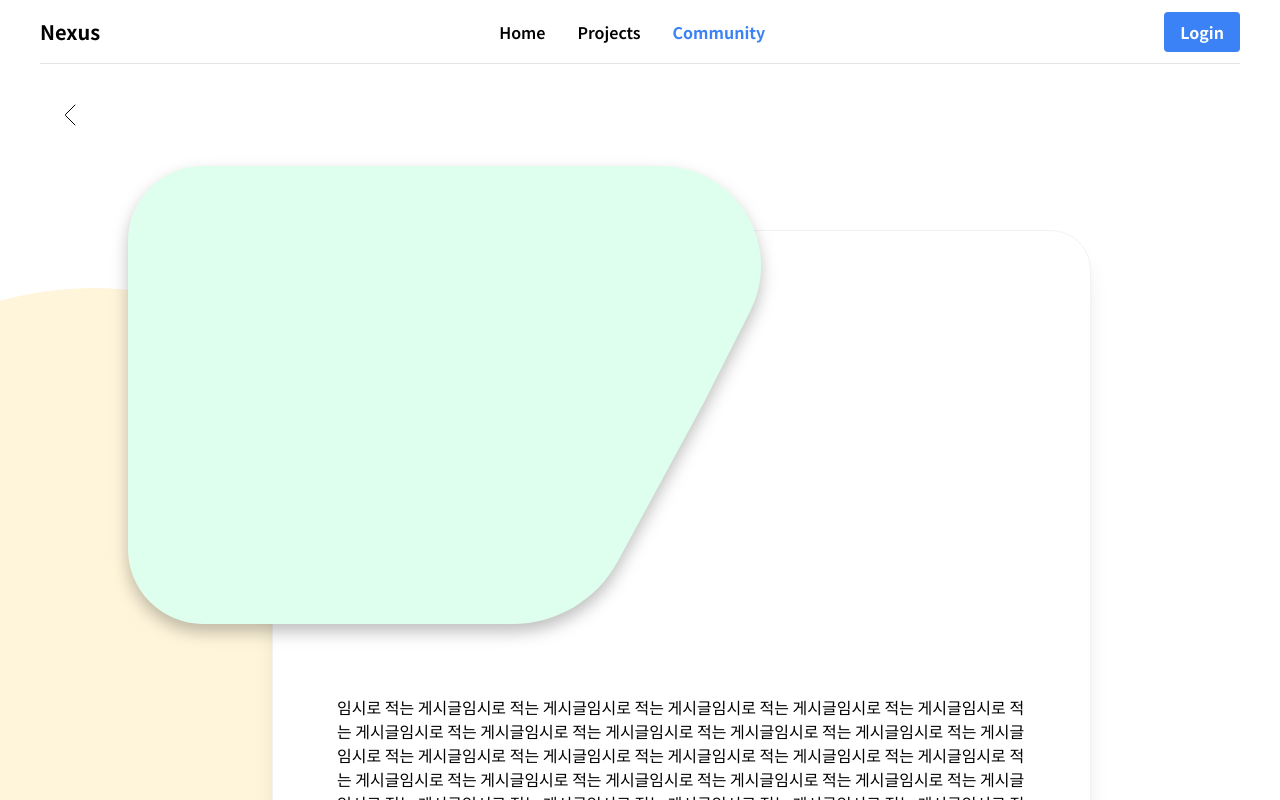
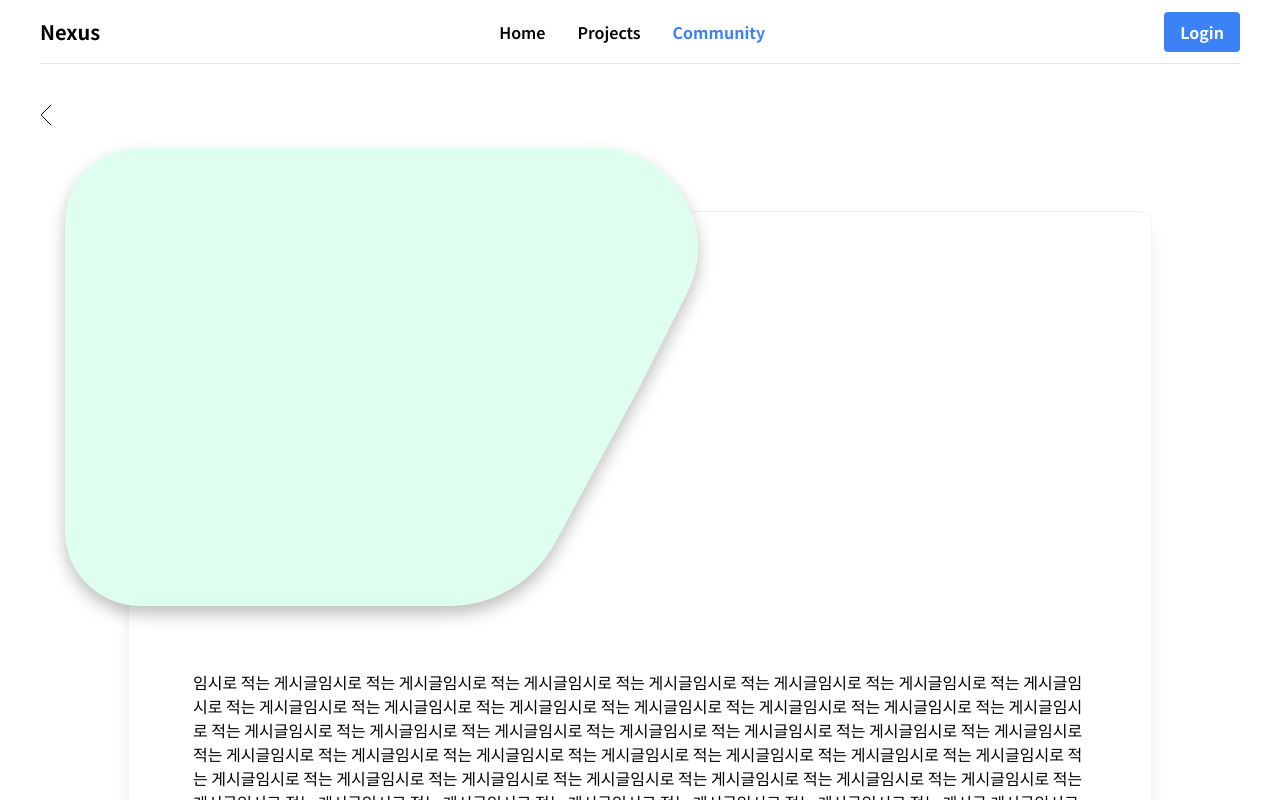
Before and after one commit to wwwcomcomcomcom/nexus-fe, a React (Vite) app: page /post/1 in a window 1280 px wide. Shown: the top 800 px of the page. Built offline with nearby package versions, Linux system fonts and the light colour scheme.

Commit message:
publish postPage

```diff
--- a/src/page/PostPage.tsx
+++ b/src/page/PostPage.tsx
@@ -1,4 +1,4 @@
-import { useParams } from "react-router-dom";
+import { useNavigate, useParams } from "react-router-dom";
 import GreenTopBox from "../component/elements/greenTopBox";
 import LeftArrowIcon from "../component/elements/LeftArrowIcon";
 import PostUnderGreenBox from "../component/elements/PostUnderGreenBox";
@@ -8,26 +8,19 @@ function PostPage() {
   if (param.id === undefined) {
     window.location.href = "/notfound";
   }
-
-  const handleClick = () => {
-    window.history.back();
-  };
-
+  const navigate = useNavigate();
   return (
-    <main>
-      <div className="grid gap-4 px-4 md:gap-8 md:px-6 w-[40%] z-0 relative ">
-        <div className="flex bg-[#FFF5DB] w-[700px] h-[700px] rounded-full z-0 absolute top-56 -translate-x-64"></div>
+    <>
+      <div className="p-8">
+        <span className="inline-block p-2" onClick={() => navigate(-1)}>
+          <LeftArrowIcon className="w-3 h-auto" />
+        </span>
       </div>
-      <div className="mx-[5%] py-10 cursor-pointer" onClick={handleClick}>
-        <LeftArrowIcon />
-      </div>
-      <div className="mx-[10%] items-center relative ">
-        <div className="relative">
-          <div className="flex-col absolute flex z-40 ">
-            <GreenTopBox />
-          </div>
-          <div className=" flex justify-center rounded-[40px] shadow-xl bg-white border border-[#F2F2F2] z-0 px-16 w-[80%] ml-36 pt-[29rem] pb-[6rem] translate-y-16">
-            <p className="">
+      <main className="flex flex-col pt-10 items-center">
+        <div className="w-4/5">
+          <div className="bg-white border border-[#F2F2F2] rounded-xl w-full shadow-xl">
+            <GreenTopBox className="relative -top-16 -left-16" />
+            <p className="mx-16">
               임시로 적는 게시글임시로 적는 게시글임시로 적는 게시글임시로 적는
               게시글임시로 적는 게시글임시로 적는 게시글임시로 적는 게시글임시로
               적는 게시글임시로 적는 게시글임시로 적는 게시글임시로 적는
@@ -46,13 +39,46 @@ function PostPage() {
               게시글 게시글임시로 적는 게시글 게시글임시로 적는 게시글
               게시글임시로 적는 게시글
             </p>
-            <div className="absolute flex flex-col z-40 translate-x-[40%] translate-y-[10rem] ">
-              <PostUnderGreenBox />
+            <PostUnderGreenBox />
+          </div>
+        </div>
+        {/* <div className="grid gap-4 px-4 md:gap-8 md:px-6 w-[40%] z-0 relative ">
+          <div className="flex bg-[#FFF5DB] w-[700px] h-[700px] rounded-full z-0 absolute top-56 -translate-x-64"></div>
+        </div>
+        <div className="mx-[10%] items-center relative ">
+          <div className="relative">
+            <div className="flex-col absolute flex z-40 ">
+              <GreenTopBox />
+            </div>
+            <div className=" flex justify-center rounded-[40px] shadow-xl bg-white border border-[#F2F2F2] z-0 px-16 w-[80%] ml-36 pt-[29rem] pb-[6rem] translate-y-16">
+              <p className="">
+                임시로 적는 게시글임시로 적는 게시글임시로 적는 게시글임시로
+                적는 게시글임시로 적는 게시글임시로 적는 게시글임시로 적는
+                게시글임시로 적는 게시글임시로 적는 게시글임시로 적는
+                게시글임시로 적는 게시글임시로 적는 게시글임시로 적는
+                게시글임시로 적는 게시글임시로 적는 게시글임시로 적는
+                게시글임시로 적는 게시글임시로 적는 게시글임시로 적는
+                게시글임시로 적는 게시글임시로 적는 게시글임시로 적는
+                게시글임시로 적는 게시글임시로 적는 게시글임시로 적는
+                게시글임시로 적는 게시글임시로 적는 게시글임시로 적는
+                게시글임시로 적는 게시글임시로 적는 게시글임시로 적는
+                게시글임시로 적는 게시글임시로 적는 게시글임시로 적는
+                게시글임시로 적는 게시글임시로 적는 게시글임시로 적는
+                게시글임시로 적는 게시글임시로 적는 게시글임시로 적는
+                게시글임시로 적는 게시글임시로 적는 게시글 게시글임시로 적는
+                게시글임시로 적는 게시글 게시글임시로 적는 게시글 게시글임시로
+                적는 게시글 게시글임시로 적는 게시글 게시글임시로 적는 게시글
+                게시글임시로 적는 게시글임시로 적는 게시글 게시글임시로 적는
+                게시글 게시글임시로 적는 게시글 게시글임시로 적는 게시글
+              </p>
+              <div className="absolute flex flex-col z-40 translate-x-[40%] translate-y-[10rem] ">
+                <PostUnderGreenBox />
+              </div>
             </div>
           </div>
-        </div>
-      </div>
-    </main>
+        </div> */}
+      </main>
+    </>
   );
 }
 export default PostPage;
```
